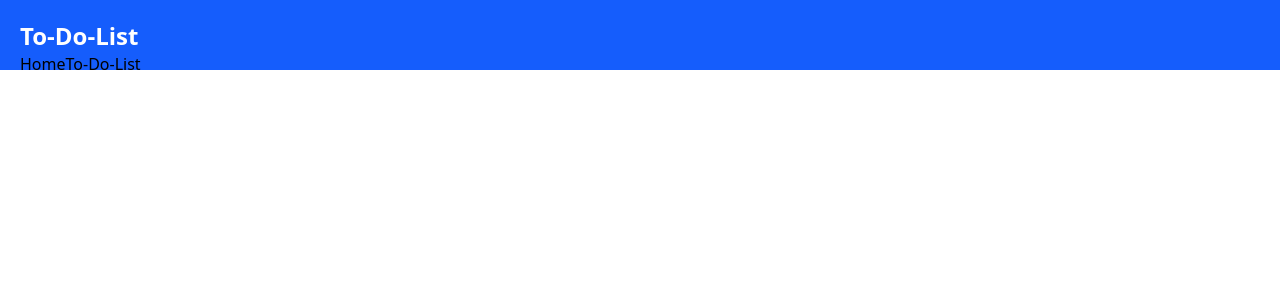
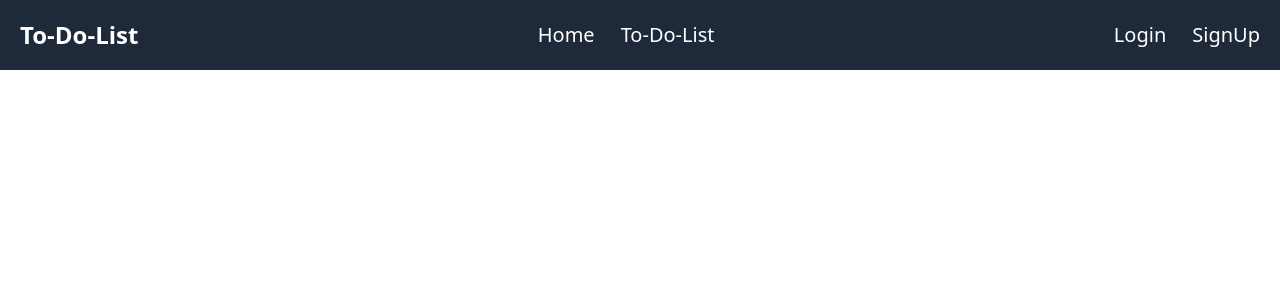
Before and after one commit to Ashen1919/To-Do-List-front-end, a React (Vite) app: page / in a window 1280 px wide. Shown: the top 300 px of the page. Built offline with nearby package versions, Linux system fonts and the light colour scheme.

Commit message:
header designed

```diff
--- a/components/header.jsx
+++ b/components/header.jsx
@@ -2,13 +2,17 @@ import { Link } from "react-router-dom";
 
 export default function Header() {
     return(
-        <div className="w-full h-[70px] bg-blue-600 p-5 items-center">
+        <div className="w-full h-[70px] bg-gray-800 p-5 items-center flex justify-between">
             <div>
                 <a href="/"><h1 className="text-2xl font-bold text-white">To-Do-List</h1></a>
             </div>
+            <div className="max-w-full">
+                <Link className="text-white text-xl hover:underline mr-6.5" to={'/'}>Home</Link>
+                <Link className="text-white text-xl hover:underline" to={'/list'}>To-Do-List</Link>
+            </div>
             <div>
-                <Link to={'/'}>Home</Link>
-                <Link to={'/list'}>To-Do-List</Link>
+                <Link className="text-white text-xl hover:underline mr-6.5" to={'/login'}>Login</Link>
+                <Link className="text-white text-xl hover:underline" to={'/signup'}>SignUp</Link>
             </div>
 
         </div>
--- a/pages/homePage.jsx
+++ b/pages/homePage.jsx
@@ -1,9 +1,11 @@
 import Header from "../components/header";
+import HomeContent from "./homeContent";
 
 export default function HomePage() {
     return(
         <div>
             <Header/>
+            <HomeContent/>
         </div>
     )
 }
```
